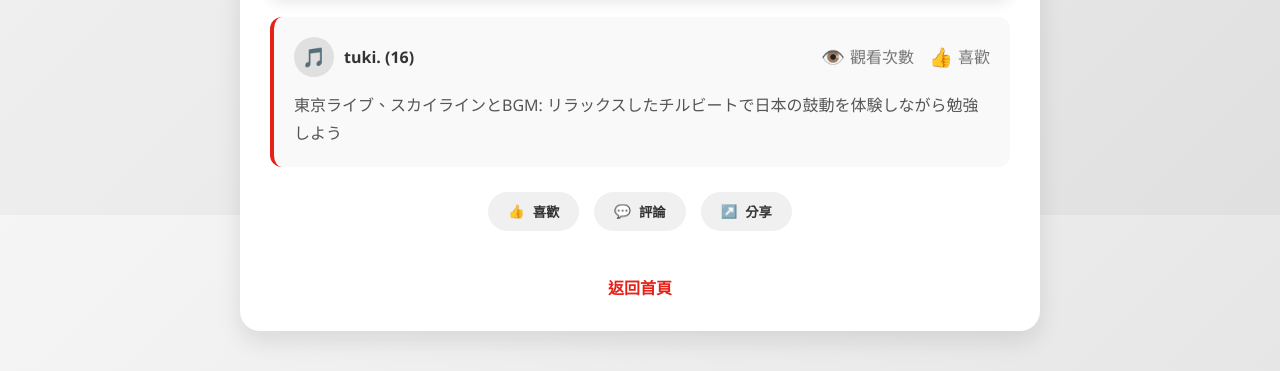
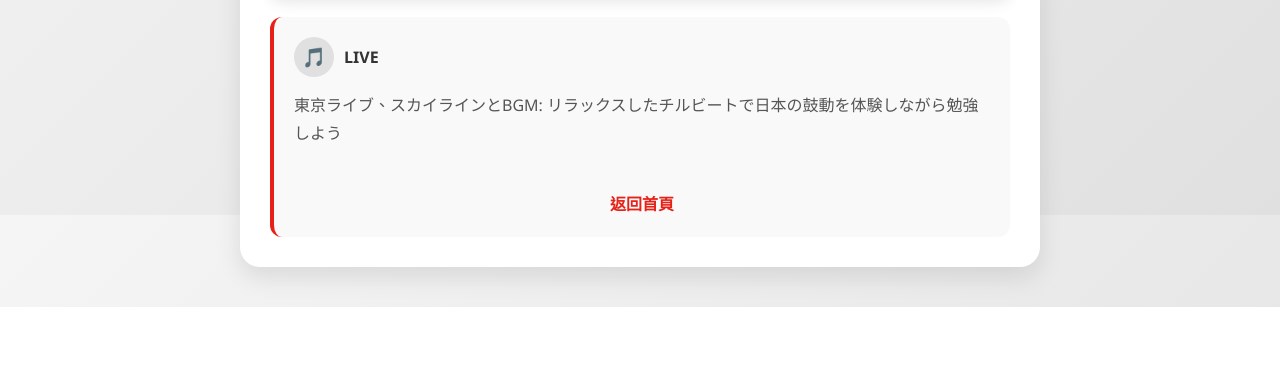
Before and after one commit to sky13679/0414, a plain HTML site: page youtube.html in a window 1280 px wide. Shown: the part 585-956 px from the top of the page. After the commit the page ends 892 px from the top, so only its background shows below. Drawn offline with Linux system fonts and the light colour scheme.

Commit message:
youtube.html

```diff
--- a/youtube.html
+++ b/youtube.html
@@ -274,40 +274,17 @@
             <div class="video-metadata">
                 <div class="channel-info">
                     <div class="channel-icon">🎵</div>
-                    <div class="channel-name">tuki. (16)</div>
+                    <div class="channel-name">LIVE</div>
                 </div>
 
-                <div class="video-stats">
-                    <div class="stat">
-                        <span class="stat-icon">👁️</span>
-                        <span>觀看次數</span>
-                    </div>
-                    <div class="stat">
-                        <span class="stat-icon">👍</span>
-                        <span>喜歡</span>
-                    </div>
-                </div>
-            </div>
+
 
             <div class="description">
                 東京ライブ、スカイラインとBGM: リラックスしたチルビートで日本の鼓動を体験しながら勉強しよう
             </div>
         </div>
 
-        <div class="action-buttons">
-            <button class="action-btn">
-                <span class="action-btn-icon">👍</span>
-                喜歡
-            </button>
-            <button class="action-btn">
-                <span class="action-btn-icon">💬</span>
-                評論
-            </button>
-            <button class="action-btn">
-                <span class="action-btn-icon">↗️</span>
-                分享
-            </button>
-        </div>
+
 
 
         <div style="text-align: center; margin-top: 20px;">
```
